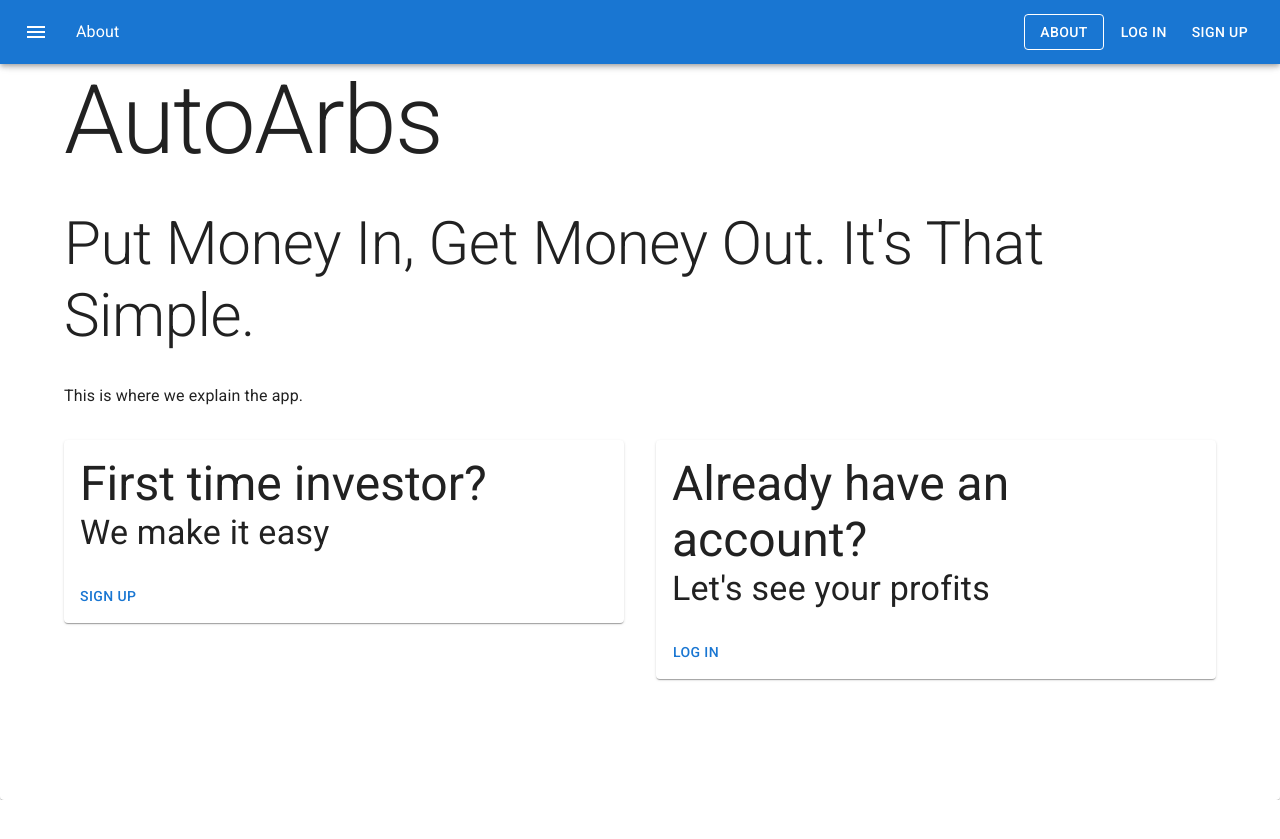
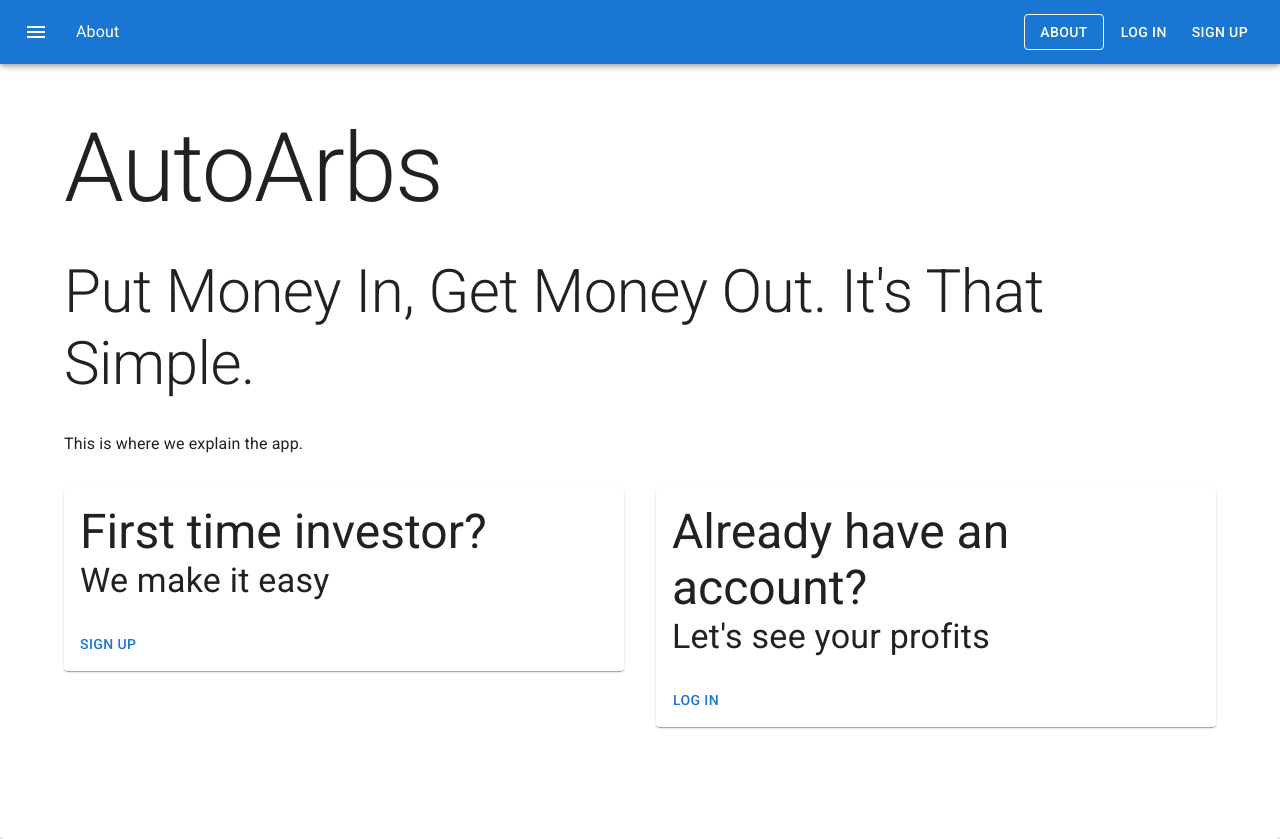
Before and after one commit to qbit-0/autoarbs, a React (Create React App) app in the folder autoarbs/: page / in a window 1280 px wide. Before the commit the page ends 800 px from the top, so only its background shows below. Built offline with nearby package versions, Linux system fonts and the light colour scheme.

Commit message:
Add padding to offset header

```diff
--- a/autoarbs/src/components/Root.tsx
+++ b/autoarbs/src/components/Root.tsx
@@ -61,7 +61,13 @@ const Root = (props: Props) => {
       minHeight="100vh"
     >
       <Header />
-      <Box component="main" flexGrow={1} display="flex" flexDirection="column">
+      <Box
+        component="main"
+        flexGrow={1}
+        display="flex"
+        flexDirection="column"
+        py={6}
+      >
         <Outlet />
         <GlobalSnackbar />
       </Box>
--- a/autoarbs/src/components/pages/AboutPage.tsx
+++ b/autoarbs/src/components/pages/AboutPage.tsx
@@ -16,7 +16,7 @@ const AboutPage = (props: Props) => {
   const userData = useAutoUpdateUserData();
 
   return (
-    <Box paddingY={8}>
+    <Box py={8}>
       <Container>
         <Grid container spacing={4}>
           <Grid xs={12}>
--- a/autoarbs/src/components/pages/DashboardPage.tsx
+++ b/autoarbs/src/components/pages/DashboardPage.tsx
@@ -13,7 +13,7 @@ const DashboardPage = (props: Props) => {
   if (!userData) return null;
 
   return (
-    <Box paddingY={8}>
+    <Box py={8}>
       <Container>
         <Grid container spacing={4}>
           <Grid xs={12}>
--- a/autoarbs/src/components/pages/HistoryPage.tsx
+++ b/autoarbs/src/components/pages/HistoryPage.tsx
@@ -7,7 +7,7 @@ type Props = {};
 
 const HistoryPage = (props: Props) => {
   return (
-    <Box paddingY={8}>
+    <Box py={8}>
       <Container>
         <Grid container spacing={4}>
           <Grid xs={12}>
--- a/autoarbs/src/components/pages/ProfilePage.tsx
+++ b/autoarbs/src/components/pages/ProfilePage.tsx
@@ -12,7 +12,7 @@ const ProfilePage = (props: Props) => {
   if (!userData) return null;
 
   return (
-    <Box paddingY={8}>
+    <Box py={8}>
       <Container>
         <Grid container spacing={4}>
           <Grid xs={12}>
```
